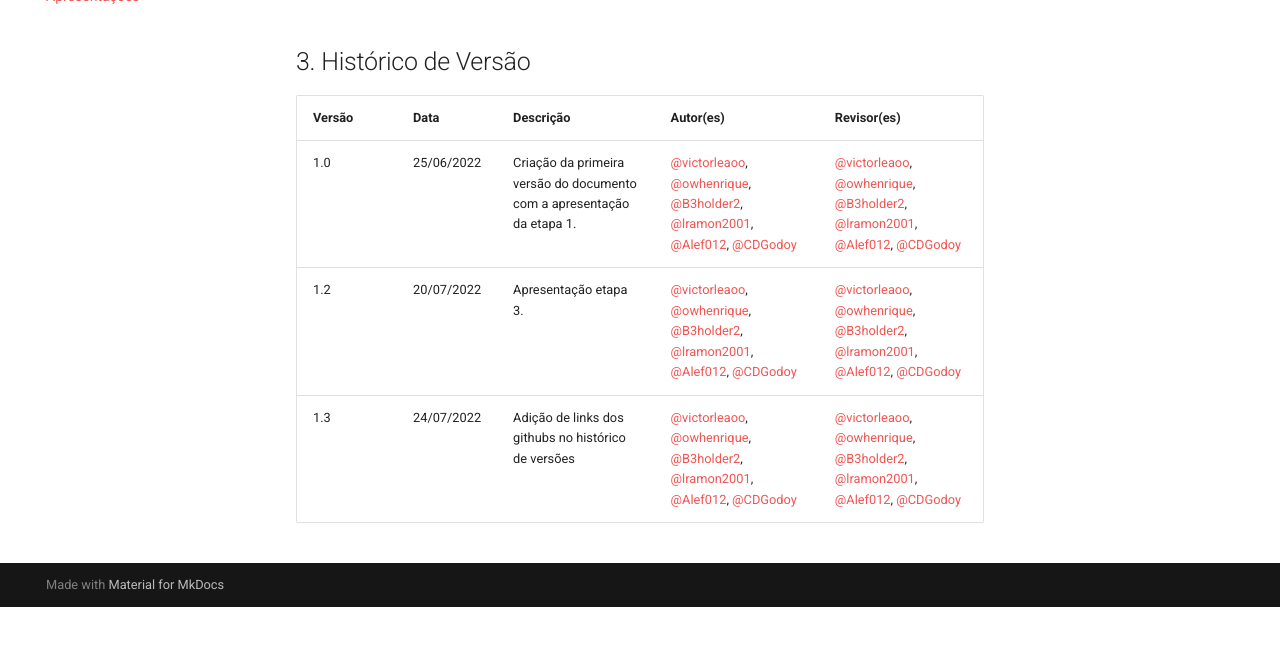
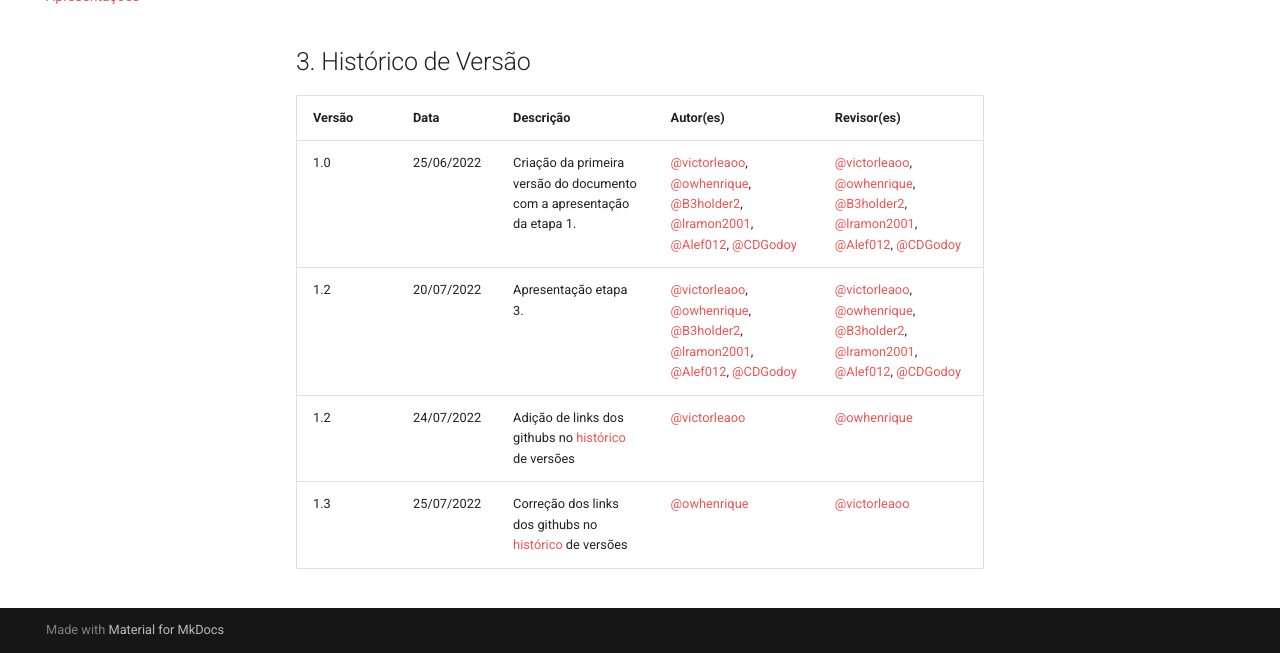
Before and after one commit to Requisitos-de-Software/2022.1-Youtube, an MkDocs documentation site: the page built from docs/apresentacao.md, in a window 1280 px wide and 900 px high, scrolled down 1272 px, cut to the strip 247-900 px from the top of the window. Built offline with MkDocs 1.6.1 and Material for MkDocs 9.7.7, drawn with Linux system fonts in a browser that asks for light colours; comment, search, counter and statistics services are not loaded; before the commit the page ends 2126 px from its top, so only the background shows below that.

Commit message:
Correcao links apresentacao

```diff
--- a/docs/apresentacao.md
+++ b/docs/apresentacao.md
@@ -18,6 +18,7 @@ As entregas das etapas das disciplinas são feitas por vídeos de apresentaçõe
 ## 3. Histórico de Versão
 | Versão | Data | Descrição | Autor(es) | Revisor(es) |
 | ------ | ---- | --------- | --------- | ----------- |
-| 1.0    | 25/06/2022 | Criação da primeira versão do documento com a apresentação da etapa 1. | <a href="https://github.com/victorleaoo">@victorleaoo</a>, <a href="https://github.com/owhenrique">@owhenrique</a>, <a href="https://github.com/B3holder2">@B3holder2</a>, <a href="https://github.com/lramon2001">@lramon2001</a>, <a href="https://github.com/Alef012">@Alef012</a>, <a href="https://github.com/CDGodoy">@CDGodoy</a> | <a href="https://github.com/victorleaoo">@victorleaoo</a>, <a href="https://github.com/owhenrique">@owhenrique</a>, <a href="https://github.com/B3holder2">@B3holder2</a>, <a href="https://github.com/lramon2001">@lramon2001</a>, <a href="https://github.com/Alef012">@Alef012</a>, <a href="https://github.com/CDGodoy">@CDGodoy</a> |
-| 1.2    | 20/07/2022 | Apresentação etapa 3. | <a href="https://github.com/victorleaoo">@victorleaoo</a>, <a href="https://github.com/owhenrique">@owhenrique</a>, <a href="https://github.com/B3holder2">@B3holder2</a>, <a href="https://github.com/lramon2001">@lramon2001</a>, <a href="https://github.com/Alef012">@Alef012</a>, <a href="https://github.com/CDGodoy">@CDGodoy</a> | <a href="https://github.com/victorleaoo">@victorleaoo</a>, <a href="https://github.com/owhenrique">@owhenrique</a>, <a href="https://github.com/B3holder2">@B3holder2</a>, <a href="https://github.com/lramon2001">@lramon2001</a>, <a href="https://github.com/Alef012">@Alef012</a>, <a href="https://github.com/CDGodoy">@CDGodoy</a> |
-| 1.3    | 24/07/2022 | Adição de links dos githubs no histórico de versões | <a href="https://github.com/victorleaoo">@victorleaoo</a>, <a href="https://github.com/owhenrique">@owhenrique</a>, <a href="https://github.com/B3holder2">@B3holder2</a>, <a href="https://github.com/lramon2001">@lramon2001</a>, <a href="https://github.com/Alef012">@Alef012</a>, <a href="https://github.com/CDGodoy">@CDGodoy</a> | <a href="https://github.com/victorleaoo">@victorleaoo</a>, <a href="https://github.com/owhenrique">@owhenrique</a>, <a href="https://github.com/B3holder2">@B3holder2</a>, <a href="https://github.com/lramon2001">@lramon2001</a>, <a href="https://github.com/Alef012">@Alef012</a>, <a href="https://github.com/CDGodoy">@CDGodoy</a> |
+| 1.0    | 25/06/2022 | Criação da primeira versão do documento com a apresentação da etapa 1. | <a href="https://github.com/victorleaoo" target="_blank">@victorleaoo</a>, <a href="https://github.com/owhenrique" target="_blank">@owhenrique</a>, <a href="https://github.com/B3holder2" target="_blank">@B3holder2</a>, <a href="https://github.com/lramon2001" target="_blank">@lramon2001</a>, <a href="https://github.com/Alef012" target="_blank">@Alef012</a>, <a href="https://github.com/CDGodoy" target="_blank">@CDGodoy</a> | <a href="https://github.com/victorleaoo" target="_blank">@victorleaoo</a>, <a href="https://github.com/owhenrique" target="_blank">@owhenrique</a>, <a href="https://github.com/B3holder2" target="_blank">@B3holder2</a>, <a href="https://github.com/lramon2001" target="_blank">@lramon2001</a>, <a href="https://github.com/Alef012" target="_blank">@Alef012</a>, <a href="https://github.com/CDGodoy" target="_blank">@CDGodoy</a> |
+| 1.2    | 20/07/2022 | Apresentação etapa 3. | <a href="https://github.com/victorleaoo" target="_blank">@victorleaoo</a>, <a href="https://github.com/owhenrique" target="_blank">@owhenrique</a>, <a href="https://github.com/B3holder2" target="_blank">@B3holder2</a>, <a href="https://github.com/lramon2001" target="_blank">@lramon2001</a>, <a href="https://github.com/Alef012" target="_blank">@Alef012</a>, <a href="https://github.com/CDGodoy" target="_blank">@CDGodoy</a> | <a href="https://github.com/victorleaoo" target="_blank">@victorleaoo</a>, <a href="https://github.com/owhenrique" target="_blank">@owhenrique</a>, <a href="https://github.com/B3holder2" target="_blank">@B3holder2</a>, <a href="https://github.com/lramon2001" target="_blank">@lramon2001</a>, <a href="https://github.com/Alef012" target="_blank">@Alef012</a>, <a href="https://github.com/CDGodoy" target="_blank">@CDGodoy</a> |
+| 1.2    | 24/07/2022 | Adição de links dos githubs no <a href="https://requisitos-de-software.github.io/2022.1-Youtube/modelagem/lexicos/objeto/#historico" target="_blank">histórico</a> de versões | <a href="https://github.com/victorleaoo" target="_blank">@victorleaoo</a> | <a href="https://github.com/owhenrique" target="_blank">@owhenrique</a> |
+| 1.3    | 25/07/2022 | Correção dos links dos githubs no <a href="https://requisitos-de-software.github.io/2022.1-Youtube/modelagem/lexicos/objeto/#historico" target="_blank">histórico</a> de versões | <a href="https://github.com/owhenrique" target="_blank">@owhenrique</a> | <a href="https://github.com/victorleaoo" target="_blank">@victorleaoo</a> |
```
